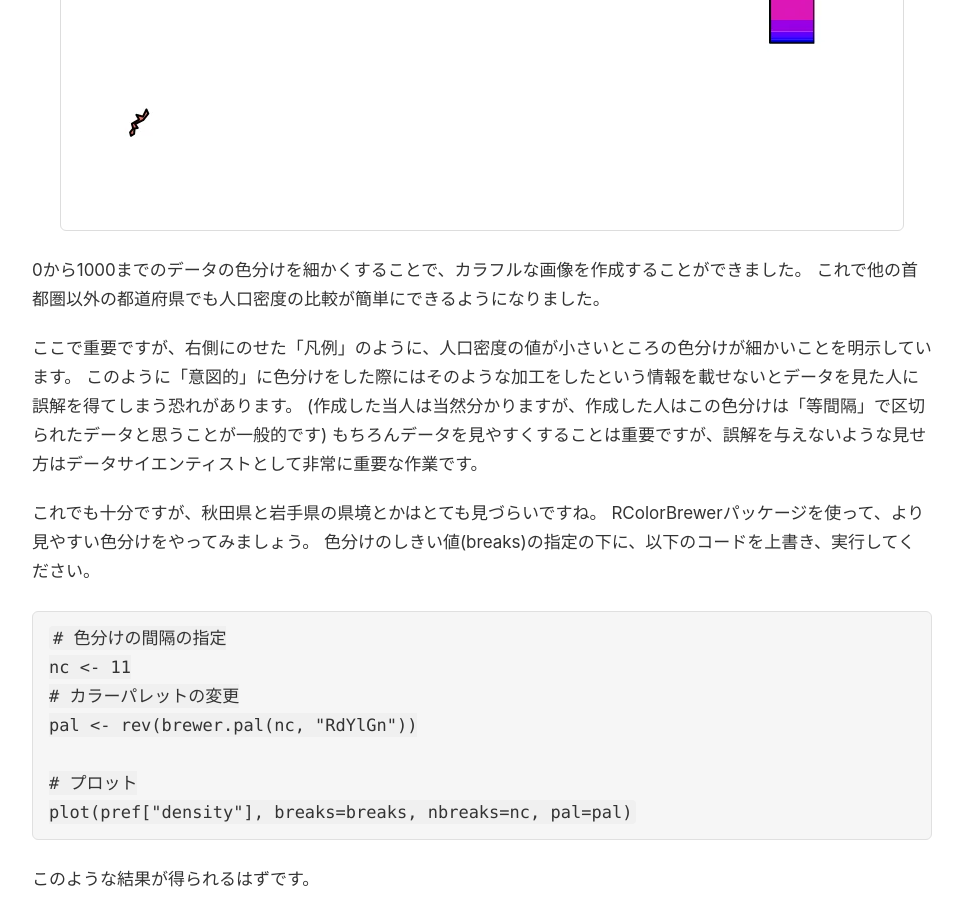
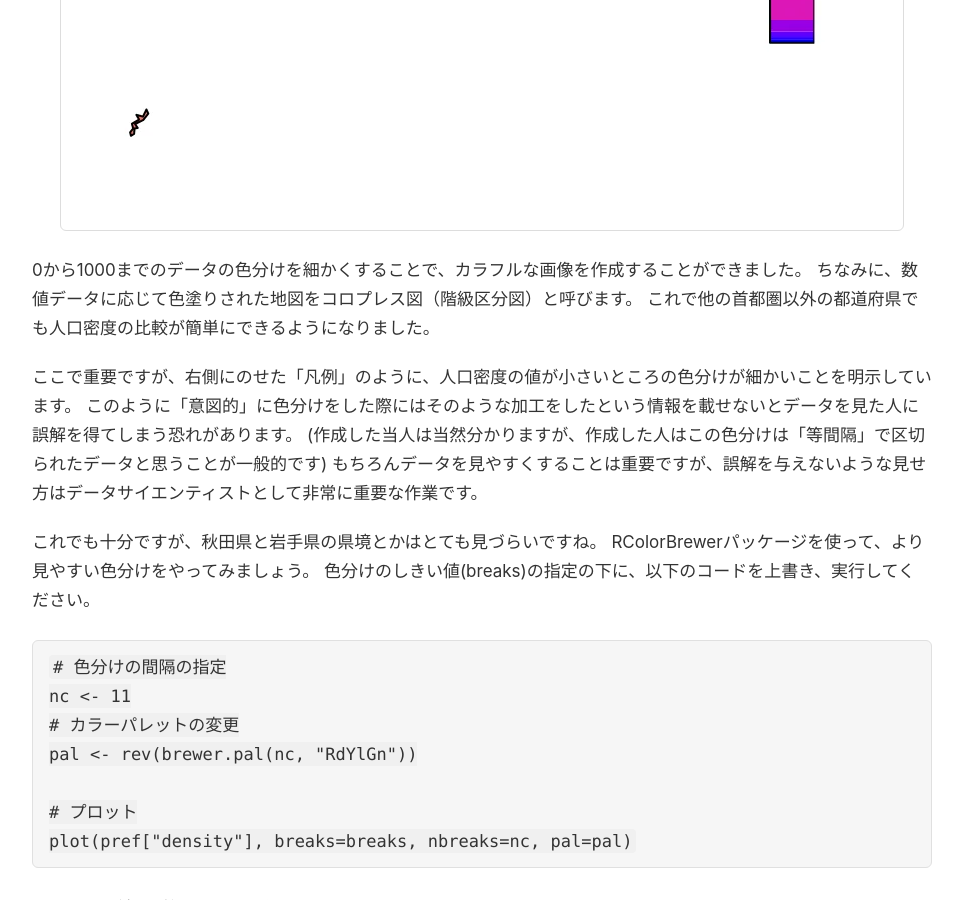
Before and after one commit to MasayaMatsushita/spatiotemporal-analysis, a Jekyll site: the page built from docs/lec/11-spatial-data-analysis-r.md, in a window 1280 px wide and 900 px high, scrolled down 8350 px. Shown: the whole window, without its empty margins (158-1121 px from the left). Built offline with Jekyll 4.4.1, drawn with Linux system fonts in a browser that asks for light colours; our own code applies the rules of GitHub Pages for plain Markdown files.

Commit message:
コロプレス図の説明の追加

```diff
--- a/docs/lec/11-spatial-data-analysis-r.md
+++ b/docs/lec/11-spatial-data-analysis-r.md
@@ -169,6 +169,7 @@ plot(pref["density"], breaks=breaks)
 このような結果が得られるはずです。
 ![picture](../materials/11/figure_4.webp)
 0から1000までのデータの色分けを細かくすることで、カラフルな画像を作成することができました。
+ちなみに、数値データに応じて色塗りされた地図をコロプレス図（階級区分図）と呼びます。
 これで他の首都圏以外の都道府県でも人口密度の比較が簡単にできるようになりました。
 
 ここで重要ですが、右側にのせた「凡例」のように、人口密度の値が小さいところの色分けが細かいことを明示しています。
```
